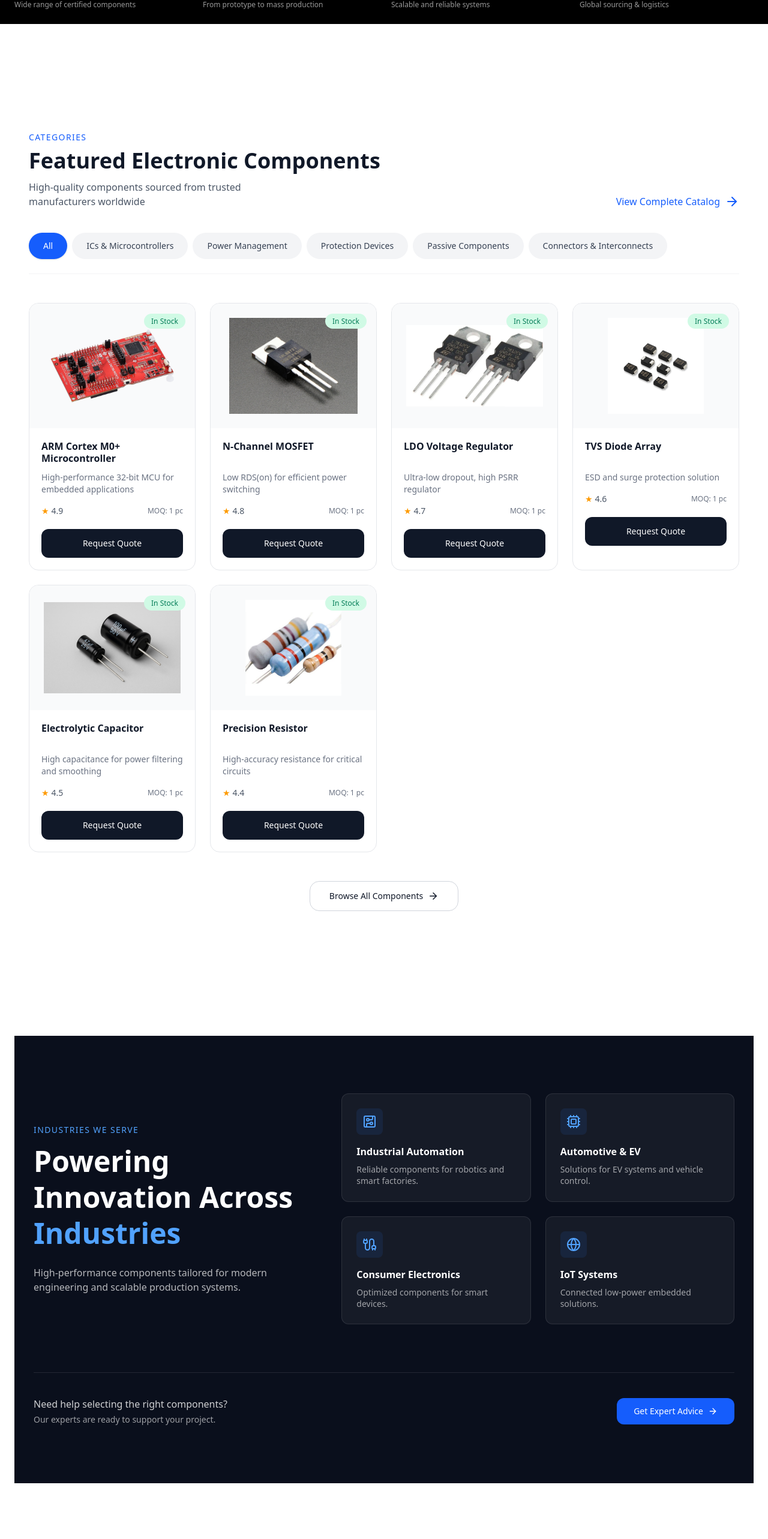
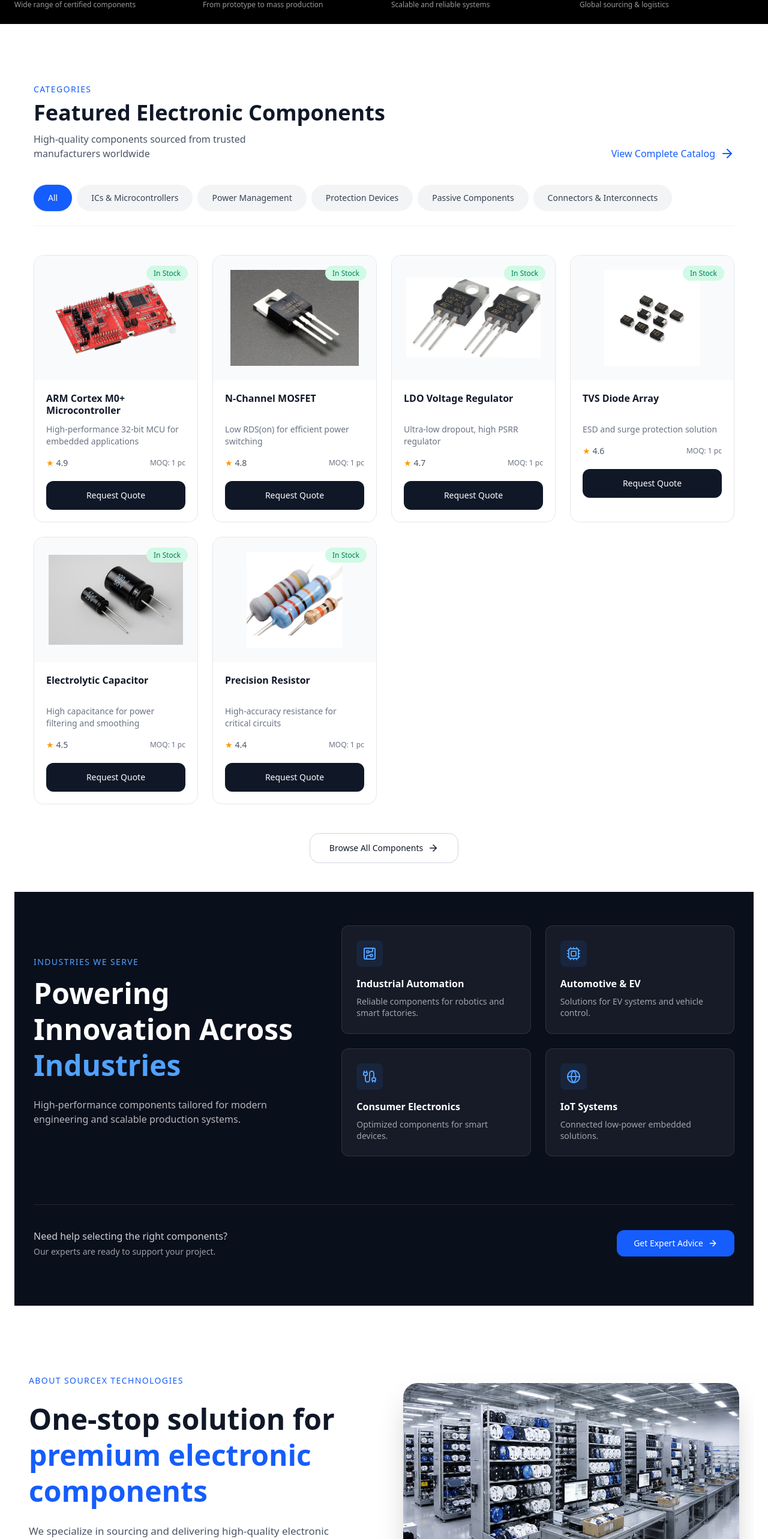
Before and after one commit to ashwanthika01/SOURCEX, a Next.js app: page / in a window 1280 px wide. Shown: the part 778-3344 px from the top of the page at 60% size. Built offline with nearby package versions, Linux system fonts and the light colour scheme; grey boxes are pictures that could not be loaded.

Commit message:
space correction

```diff
--- a/app/components/About.tsx
+++ b/app/components/About.tsx
@@ -72,7 +72,7 @@ export default function About() {
   return (
     <>
       {/* ================= ABOUT HERO SECTION (Compact) ================= */}
-      <section id="about" className="relative bg-white pt-16 pb-16 lg:pb-20 overflow-hidden">
+      <section id="about" className="relative bg-white -mt-10 sm:-mt-14 md:-mt-20 pt-16 pb-16 lg:pb-20 overflow-hidden">
         <div className="max-w-7xl mx-auto px-6">
           <div className="grid lg:grid-cols-2 gap-12 lg:gap-16 items-center">
 
@@ -127,9 +127,11 @@ export default function About() {
       </section>
 
       {/* ================= PRODUCT OFFERINGS ================= */}
-      <section id ="product-offerings"
-      className="bg-gray-50 py-12">
-        <div className="max-w-7xl mx-auto px-4 sm:px-6">
+      <section
+  id="product-offerings"
+  className="bg-gray-50 -mt-10 sm:-mt-14 md:-mt-20 py-0 overflow-hidden"
+>
+        <div className="max-w-7xl mx-auto px-4 sm:px-6 mb-0">
           <div className="text-center mb-8">
             <h2 className="text-3xl sm:text-4xl font-semibold text-gray-900">Our Product Offerings</h2>
             <p className="text-gray-600 mt-2 text-sm sm:text-base">
--- a/app/components/Footer.tsx
+++ b/app/components/Footer.tsx
@@ -6,11 +6,11 @@ import { ArrowRight, Mail, MapPin, Send } from "lucide-react";
 
 export default function CTAFooter() {
   return (
-    <div className="w-full">
+    <div className="w-full py-0">
 
       {/* ================= CTA SECTION ================= */}
       <section id="contact-form"
-      className="relative bg-[#0c1220] overflow-hidden">
+      className="relative bg-[#0c1220] mt-0 overflow-hidden">
 
         {/* Subtle noise texture overlay */}
         <div
@@ -22,7 +22,7 @@ export default function CTAFooter() {
         />
 
         {/* Dim blue glow */}
-        <div className="absolute -top-32 -left-32 w-[600px] h-[600px] bg-blue-700/10 rounded-full blur-[140px] pointer-events-none" />
+        <div className="absolute -top-32 -left-32 w-[600px] h-auto bg-blue-700/10 rounded-full blur-[140px] pointer-events-none" />
 
         <div className="relative max-w-6xl mx-auto px-5 sm:px-8 md:px-12 pt-16 sm:pt-20 md:pt-24 pb-20 sm:pb-24 md:pb-28">
 
--- a/app/components/Products.tsx
+++ b/app/components/Products.tsx
@@ -38,8 +38,8 @@ const industries = [
 
 export default function IndustrySection() {
   return (
-    <section className="bg-[#0a0f1c] text-white py-14 sm:py-16 md:py-24">
-      <div className="max-w-7xl mx-auto px-4 sm:px-6 lg:px-8">
+    <section className="bg-[#0a0f1c] text-white -mt-10 sm:-mt-14 md:-mt-20 pt-6 sm:pt-10 md:pt-14 pb-12 sm:pb-16 md:pb-20">
+     <div className="max-w-7xl mx-auto px-4 sm:px-6 lg:px-8">
 
         {/* HEADER */}
         <div className="grid lg:grid-cols-12 gap-10 lg:gap-16 items-center mb-14 md:mb-20">
--- a/app/components/Services.tsx
+++ b/app/components/Services.tsx
@@ -150,8 +150,8 @@ export default function CategorySection() {
   };
 
   return (
-    <section className="bg-white py-20">
-      <div className="max-w-7xl mx-auto px-6">
+    <section className="bg-white py-0 relative">
+      <div className="max-w-7xl mx-auto px-4 sm:px-6 lg:px-8">
 
         {/* Section Header */}
         <div className="flex flex-col md:flex-row md:items-end justify-between mb-10">
```
